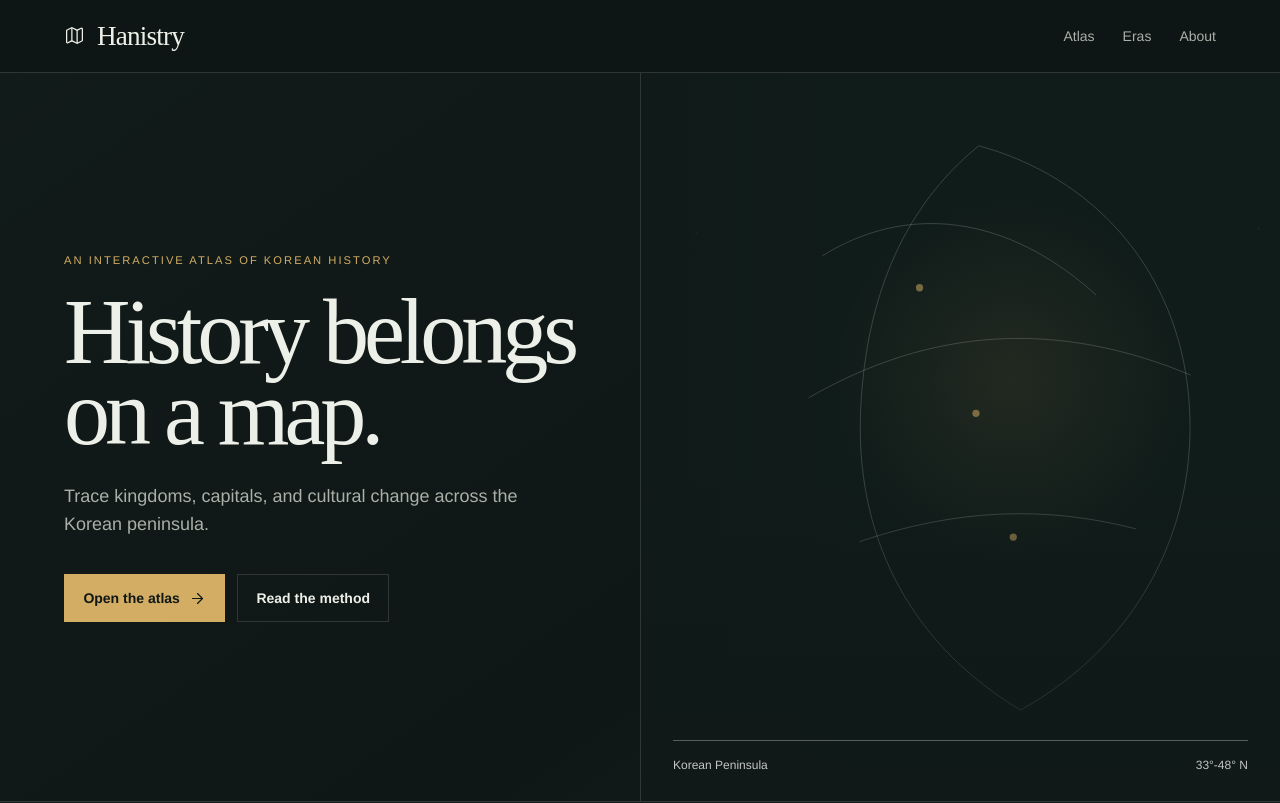
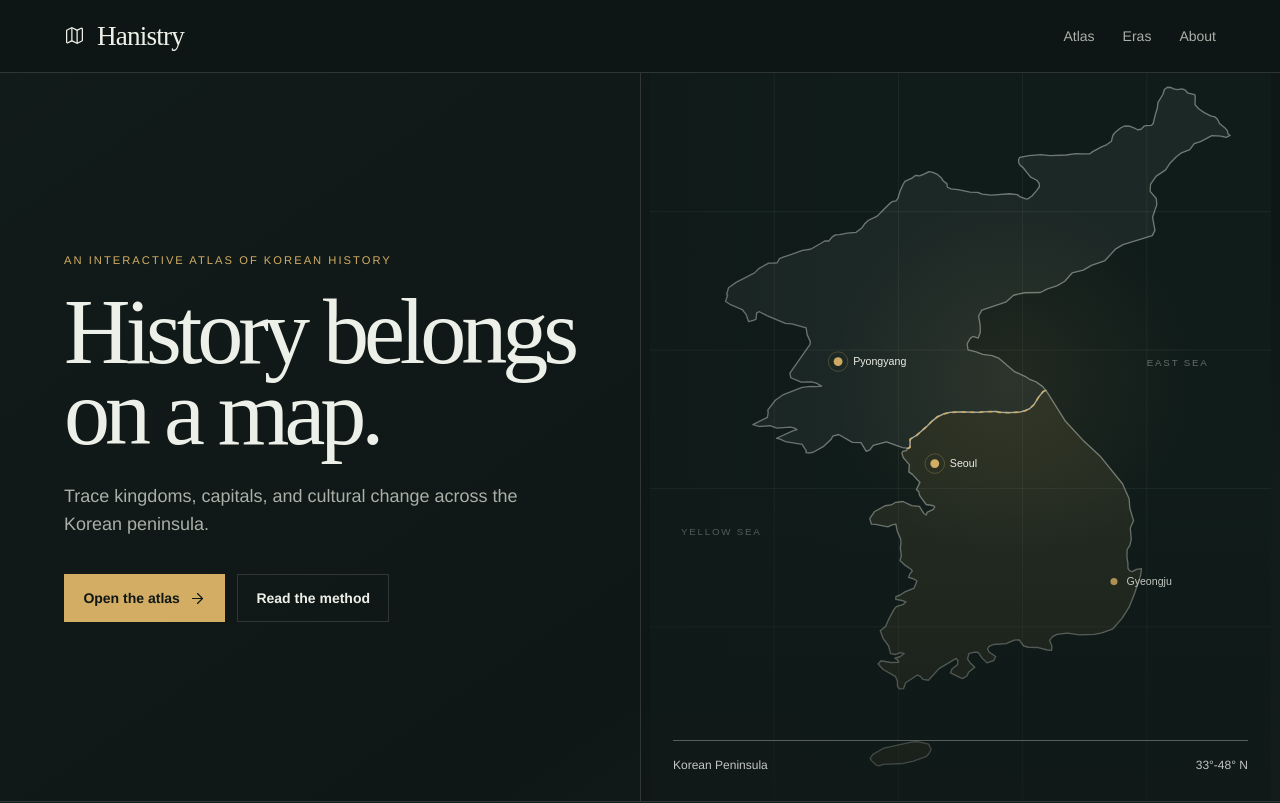
Before and after one commit to ianjkim08/hanistry, a Next.js app: page / in a window 1280 px wide. Shown: the top 803 px of the page. Built offline with nearby package versions, Linux system fonts and the light colour scheme.

Commit message:
Add peninsula to homepage

```diff
--- a/app/page.tsx
+++ b/app/page.tsx
@@ -26,7 +26,7 @@ export default function HomePage() {
           </div>
 
           <div className="relative min-h-[27rem] overflow-hidden border-t border-line lg:col-span-6 lg:min-h-full lg:border-l lg:border-t-0">
-            <div className="absolute inset-0 bg-[url('/geojson/map-texture.svg')] bg-cover bg-center" />
+            <div className="absolute inset-0 bg-[url('/geojson/map-texture.svg')] bg-contain bg-center bg-no-repeat" />
             <div className="absolute inset-0 bg-[radial-gradient(circle_at_58%_42%,rgba(210,173,99,.09),transparent_32%),linear-gradient(90deg,rgba(15,23,22,.18),transparent_35%),linear-gradient(180deg,transparent_55%,rgba(15,23,22,.58))]" />
             <div className="absolute bottom-7 left-6 right-6 flex items-end justify-between border-t border-white/30 pt-4 text-xs text-white/75 sm:left-8 sm:right-8">
               <span>Korean Peninsula</span>
```
Also changed, not shown: public/geojson/map-texture.svg.
